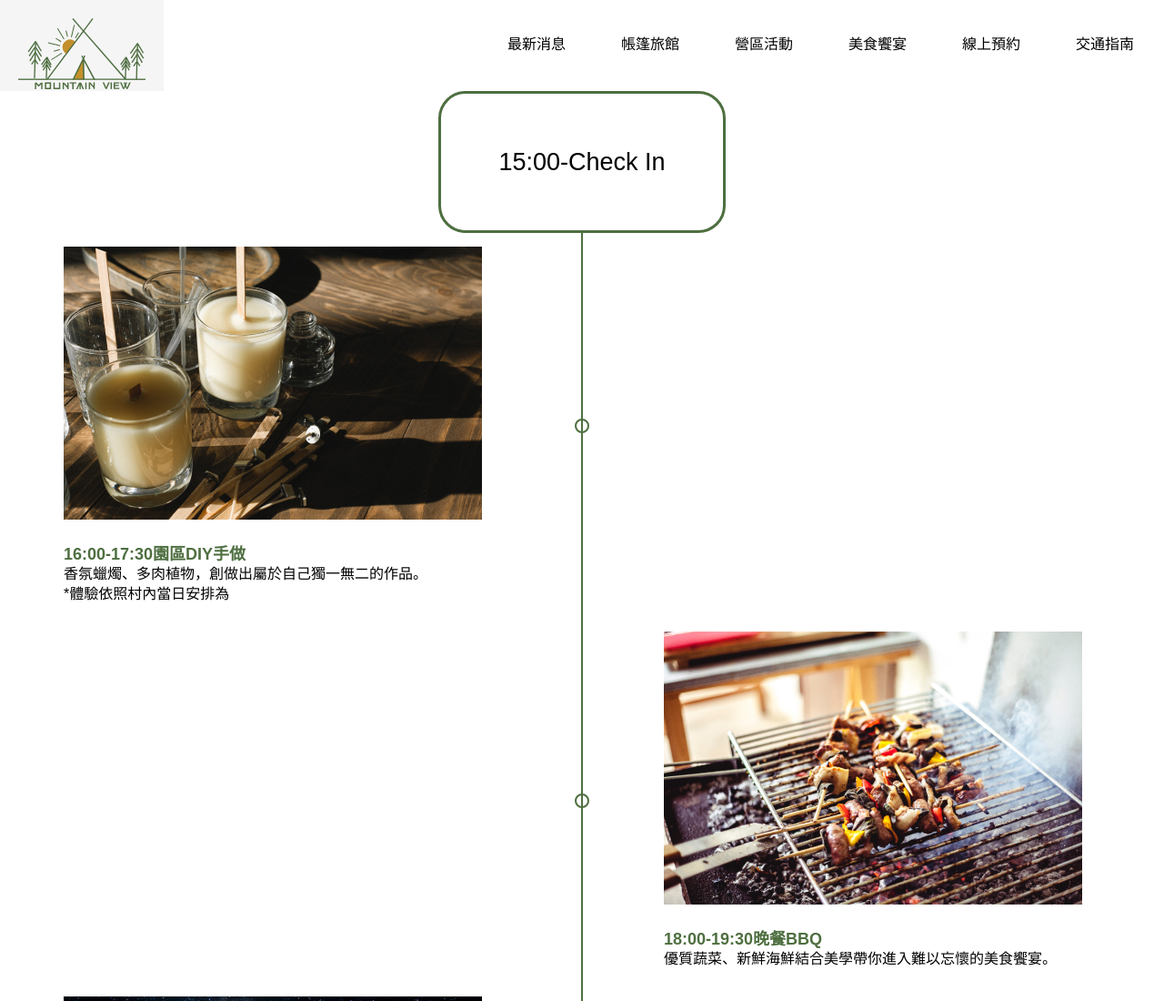
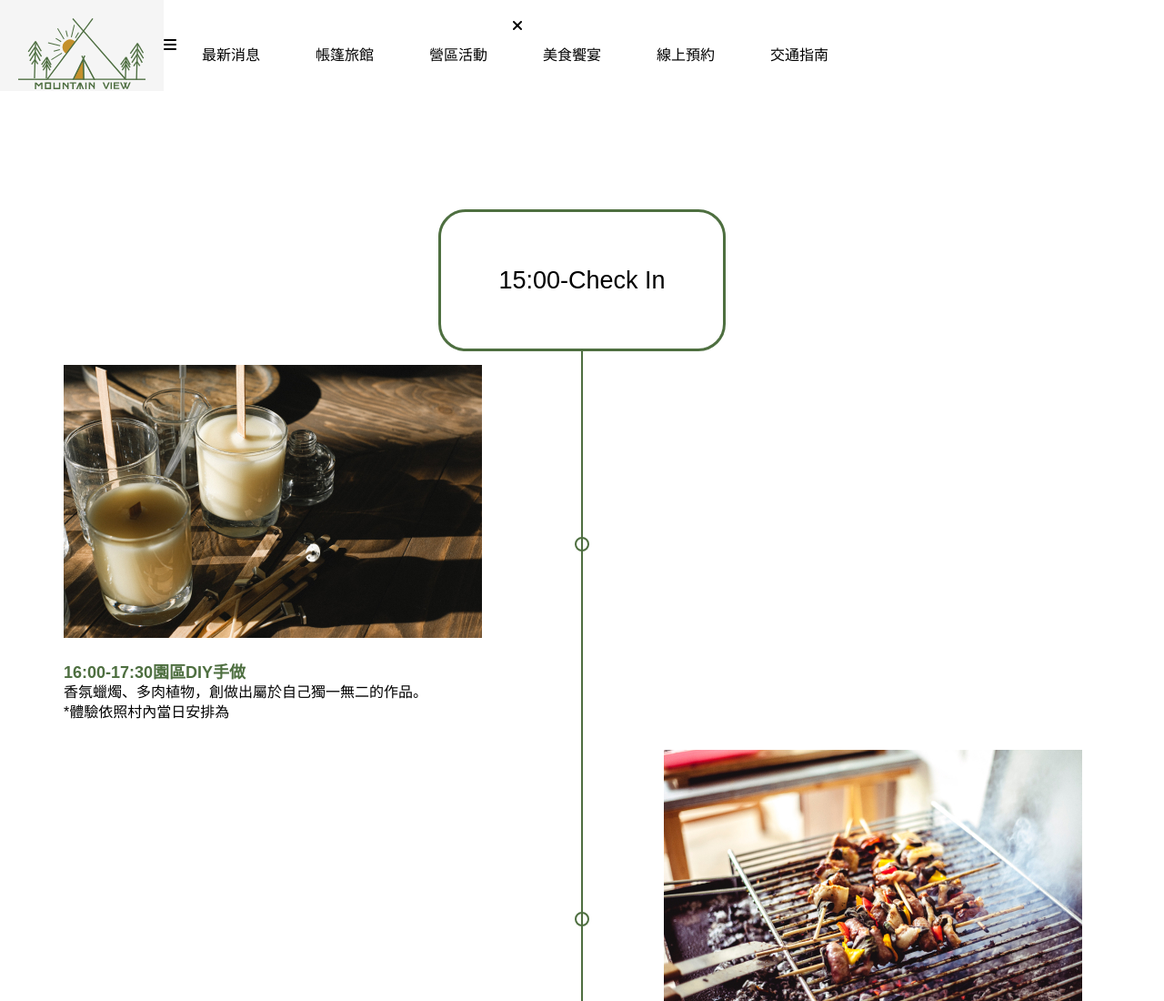
Before and after one commit to jennychiaen/TFD105, a plain HTML site: page activities.html in a window 1280 px wide. Shown: the top 1100 px of the page at 91% size. Drawn offline with nearby package versions, Linux system fonts and the light colour scheme.

Commit message:
activities

```diff
--- a/activities.html
+++ b/activities.html
@@ -6,6 +6,10 @@
     <meta http-equiv="X-UA-Compatible" content="IE=edge">
     <meta name="viewport" content="width=device-width, initial-scale=1.0">
     <link rel="stylesheet" href="./css/activities.css">
+    <script src="https://code.jquery.com/jquery-3.6.0.min.js"
+    integrity="sha256-/xUj+3OJU5yExlq6GSYGSHk7tPXikynS7ogEvDej/m4=" crossorigin="anonymous"></script>
+    <link rel="stylesheet" href="https://use.fontawesome.com/releases/v6.0.0/css/all.css"
+    integrity="sha384-3B6NwesSXE7YJlcLI9RpRqGf2p/EgVH8BgoKTaUrmKNDkHPStTQ3EyoYjCGXaOTS" crossorigin="anonymous">
     <link href="https://unpkg.com/aos@2.3.1/dist/aos.css" rel="stylesheet">
     <title>Activities</title>
 </head>
@@ -13,15 +17,23 @@
 <body>
     <header>
         <div class="logo"><a href="./index.html"><img src="./img/logo.svg"></a></div>
-        <ul>
+        <div id="nav-icon1">
+          <i class="fa-solid fa-bars"></i>
+        </div>
+        <nav class="main_nav">
+          <div id="nav-icon2">
+            <i class="fa-solid fa-xmark"></i>
+          </div>
+          <ul class="nav_list">
             <li><a href="./news.html">最新消息</a></li>
             <li><a href="./camps.html">帳篷旅館</a></li>
             <li><a href="./activities.html">營區活動</a></li>
             <li><a href="./diving.html">美食饗宴</a></li>
             <li><a href="./reservation.html">線上預約</a></li>
             <li><a href="./location.html">交通指南</a></li>
-        </ul>
-    </header>
+          </ul>
+        </nav>
+      </header>
         <div class="wrapper">
             <main>
                 <div class="checkin">
@@ -93,7 +105,17 @@
     <script src="https://unpkg.com/aos@2.3.1/dist/aos.js"></script>
     <script>
         AOS.init();
-    </script>
+       //點擊icon
+        $("#nav-icon1").click(function () {
+          $(this).toggleClass("open");
+        });
+
+        // 點擊按鈕選單縮放
+        $("#nav-icon1,#nav-icon2").on("click", function () {
+          $("nav.main_nav").slideToggle();
+        });
+
+      </script>
 </body>
 
 </html>
--- a/css/activities.css
+++ b/css/activities.css
@@ -16,6 +16,9 @@
     left: 0;
     right: 0;
     margin: auto;
+}
+.checkin{
+    margin-top: 130px;
 }
 h2{
     text-align: center;
```
